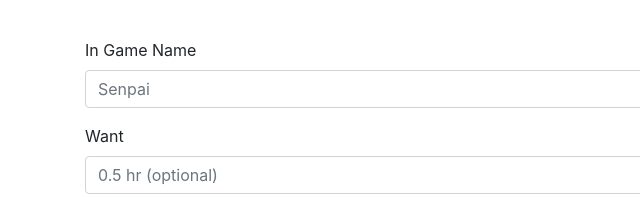
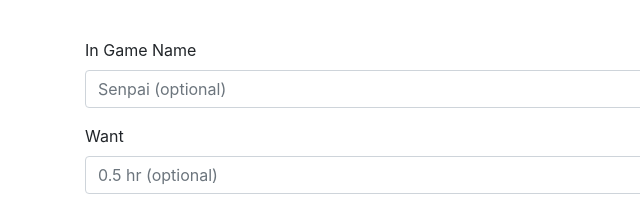
Before and after one commit to HellerCommaA/hellercommaa.github.io, a website: page index.html in a window 1280 px wide. Shown: the part 442-649 px from the top of the page, 0-640 px from the left. Drawn offline with nearby package versions, Linux system fonts and the light colour scheme.

Commit message:
minor fixup

```diff
--- a/index.html
+++ b/index.html
@@ -67,7 +67,7 @@
         <form>
           <div class="form-group">
             <label for="inGameName">In Game Name</label>
-            <input class="form-control" id="inGameName" placeholder="Senpai">
+            <input class="form-control" id="inGameName" placeholder="Senpai (optional)">
           </div>
           <div class='form-group'>
             <label for='wantForItem'>Want</label>
--- a/scripts/main.js
+++ b/scripts/main.js
@@ -73,7 +73,7 @@ jQuery(() => {
         let str = '';
         str += 'Contact here';
         if (inGameName.val() != '') {
-            str += 'or /w ' + inGameName.val() + ' in game.';
+            str += ' or /w ' + inGameName.val() + ' in game.';
         }
         str += '\n';
         str += oldHtml;
```
